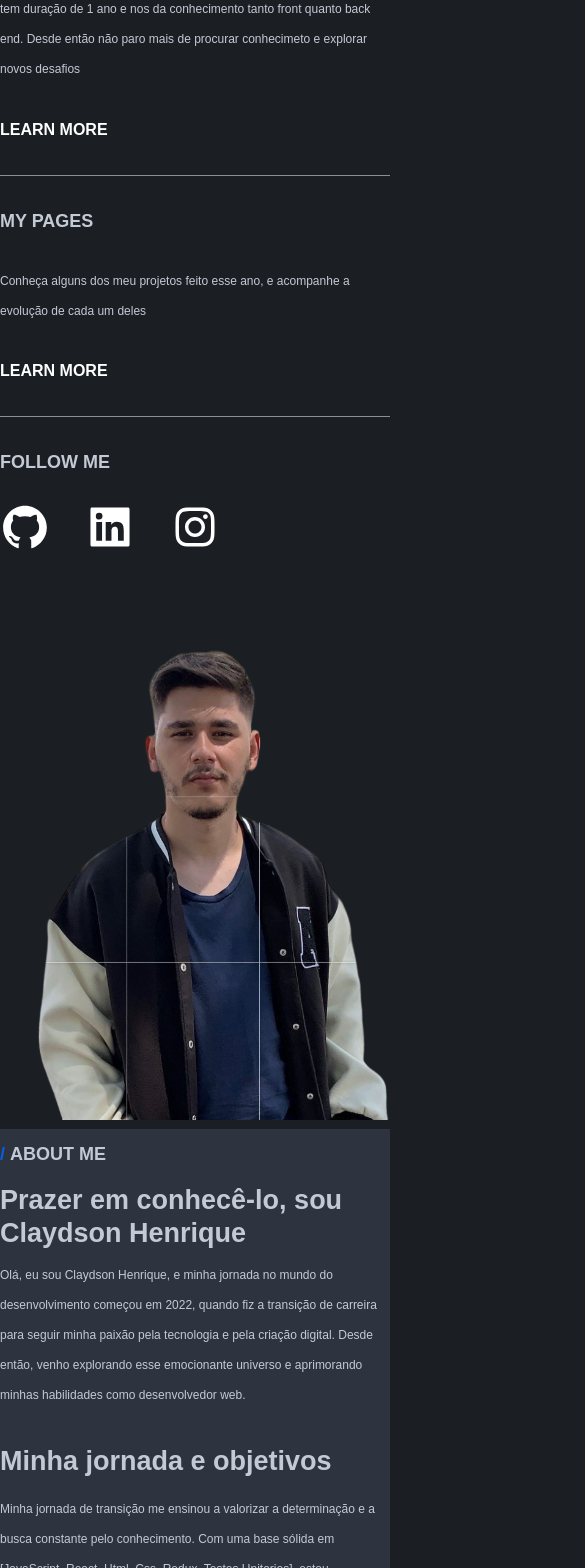
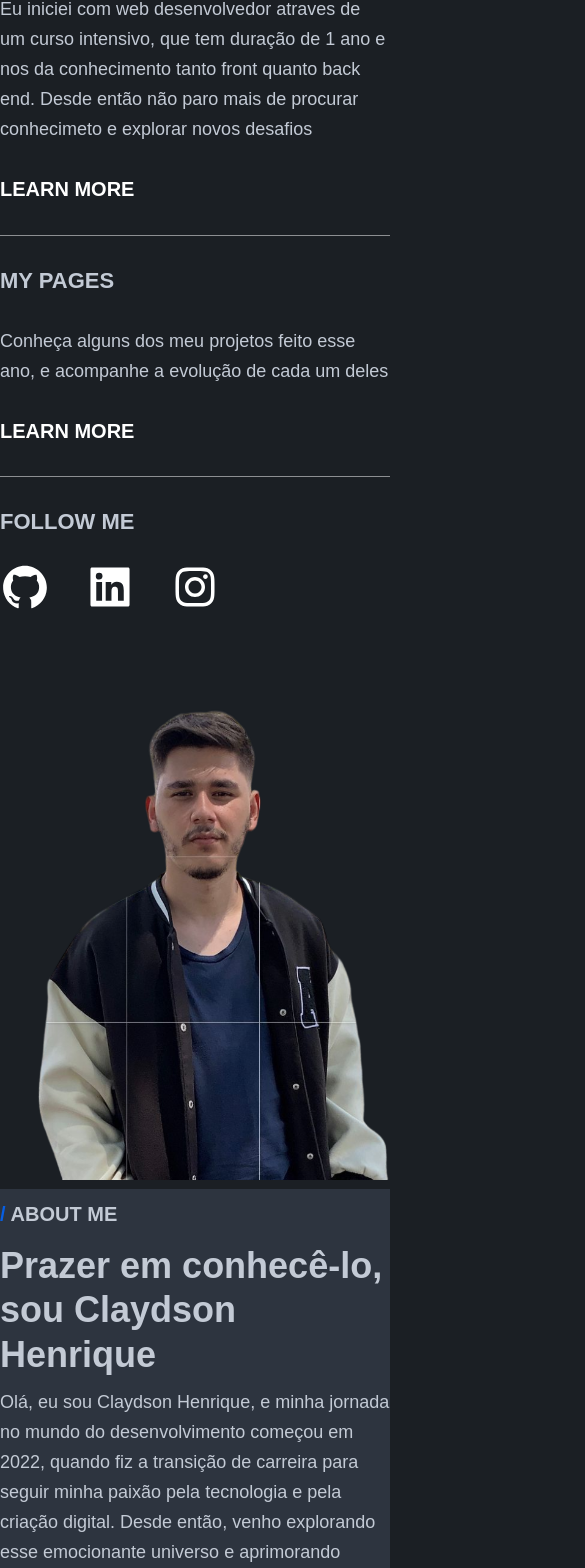
Before and after one commit to ClaydsonHenrique/claydson.github.io, a React (Create React App) app: page / in a window 390 px wide. Shown: the part 427-1995 px from the top of the page, 585 px wide, since content can reach past the window. Built offline with nearby package versions, Linux system fonts and the light colour scheme.

Commit message:
primeiras tags portifolio/projetos

```diff
--- a/src/App.js
+++ b/src/App.js
@@ -4,6 +4,7 @@ import Home from './page/Home'
 import AboutHome from './page/About'
 import Footer from './components/Footer'
 import Skill from './page/Skill'
+import Projects from './page/Projects'
 import './style/style.css'
 
 
@@ -16,6 +17,7 @@ function App() {
       <Home />
       <AboutHome></AboutHome>
       <Skill></Skill>
+      <Projects></Projects>
       <Footer />
     </div>
   );
--- a/src/page/Projects.jsx
+++ b/src/page/Projects.jsx
@@ -1,12 +1,29 @@
 import React from "react";
-
+import '../style/Projects.css'
 
 
 
 export default function Projects() {
   return (
-    <section>
-
+    <section id='Projects'>
+      <div>
+        <h3><span>/</span> MEU PORTFÓLIO</h3>
+        <h1>Dê uma olhada nos últimos projetos que fiz</h1>
+        <div>
+          <div> <p>React</p> <p>Desenvolvimento Web</p></div>
+          <h1>Desenvolvimento de site Ecomerces </h1>
+        </div>
+      </div>
+      <div>
+        <div>
+          <div> <p>React</p> <p>Desenvolvimento Web</p></div>
+          <h1>Desenvolvimento de site App de receita </h1>
+        </div>
+        <div>
+          <div> <p>React</p> <p>Desenvolvimento Web</p></div>
+          <h1>Desenvolvimento de site Ecomerces </h1>
+        </div>
+      </div>
     </section>
   )
 }
--- a/src/page/Skill.jsx
+++ b/src/page/Skill.jsx
@@ -15,19 +15,28 @@ export default function Skill() {
   slidesToShow: 3,
   speed: 1000,
   slidesToScroll: 1,
-    arrows: true,
+  arrows: true, // Defina como true em configuração padrão
   dots: false,
   responsive: [
     {
       breakpoint: 480,
       settings: {
-          arrows: false,
+        arrows: false, // Remova as setas em telas menores que 480 pixels
         slidesToShow: 1,
+        slidesToScroll: 1
+      }
+    },
+    {
+      breakpoint: 820,
+      settings: {
+        arrows: false, // Remova as setas em telas menores que 820 pixels
+        slidesToShow: 2,
         slidesToScroll: 1
       }
     }
   ]
 };
+
 
   const skills = [
     {
--- a/src/style/Foote.css
+++ b/src/style/Foote.css
@@ -64,9 +64,79 @@
   border-bottom: 1px solid white;
 }
 
+@media (max-width: 820px) {
+  .footer-img {
+    display: none;
+  }
+
+  #footer {
+    width: 100%;
+    padding: 20px 0;
+    display: flex;
+    flex-direction: column;
+  }
+
+  .divisor-footer {
+    display: block;
+    height: 1px;
+    width: 100%;
+    background-color: white;
+  }
+
+  .container-footer {
+    display: flex;
+    align-items: center;
+    justify-content: space-between;
+    line-height: 30px;
+  }
+
+
+
+  .container-footer-1 {
+    max-width: 100%;
+    height: 100%;
+  }
+
+  .title-contato {
+    font-size: 1.2em;
+    margin: 15px 0;
+  }
+
+  .text-footer,
+  .container-footer-1 p {
+    font-size: 12px;
+  }
+
+  .link-email,
+  .link-linkedin,
+  .link-footer {
+    /* Adicionei o ponto (.) antes de link-footer */
+    font-size: 16px;
+  }
+
+  .link-footer {
+    margin-top: -12px;
+  }
+
+  .container-footer {
+    max-width: 100%;
+    /* Defina uma largura máxima para evitar que o conteúdo saia da tela */
+    margin: 0 auto;
+    /* Centralize o conteúdo na tela */
+  }
+
+
+  .contato {
+    flex-direction: column;
+    align-items: flex-start !important;
+    /* O uso de !important não é recomendado, tente evitar se possível. */
+    gap: 10px !important;
+  }
+}
+
 @media (max-width: 480px) {
   .footer-img {
-    display: none;
+    display: none !important;
   }
 
   .divisor-footer {
@@ -111,9 +181,11 @@
   link-footer {
     font-size: 16px;
   }
-.link-footer{
-margin-top: -12px;
-}
+
+  .link-footer {
+    margin-top: -12px;
+  }
+
   .container-footer {
     align-items: flex-start;
   }
--- a/src/style/Header.css
+++ b/src/style/Header.css
@@ -317,3 +317,131 @@
   }
 
 }
+
+
+@media (max-width: 820px) {
+  #header {
+    width: 100%;
+    align-items: center;
+  }
+
+  .nav {
+    display: none;
+  }
+
+  .logo {
+    font-size: 15px;
+  }
+
+  #home {
+    padding: 0;
+    width: 100%;
+    text-align: start;
+  }
+
+  .detailsHome {
+    display: flex;
+    flex-direction: column;
+  }
+
+  .homeImage {
+    max-width: 100%;
+    height: auto;
+  }
+
+  .text-02 {
+    max-width: 470px;
+    font-size: 18px;
+  }
+
+  .subtitle {
+    font-size: 22px;
+  }
+
+  .link {
+    font-size: 20px;
+  }
+
+  .container-title {
+    width: 100%;
+    margin: 10px 0;
+  }
+
+  .title {
+    font-size: 2em;
+    line-height: 35px;
+    margin-bottom: 10px;
+  }
+
+
+  .traco {
+    height: 1px;
+    width: 100%;
+  }
+
+  .subtitle {
+    margin-bottom: 25px;
+  }
+
+  .aboutHome {
+    width: 100%;
+    height: 100%;
+  }
+
+  .containerAboutHome {
+    width: 100%;
+    display: flex;
+    flex-direction: column;
+    align-items: center;
+  }
+
+  .title-03 {
+    font-size: 2em;
+    font-weight: 700;
+    line-height: 1.231em;
+  }
+
+  .link-03 {
+    color: var(--neutral--100);
+    font-size: 24px;
+    font-weight: 700;
+    line-height: 1.417em;
+    padding: 10px 0;
+    border-bottom: 3px solid rgb(112, 111, 111);
+    transition: 0.3s ease;
+  }
+
+  .link-03:hover {
+    border-bottom: 3px solid rgb(255, 255, 255);
+  }
+
+  .container-AH-1 {
+    text-align: start;
+    width: 100%;
+    height: 100%;
+    padding: 10px 0;
+  }
+
+  .about-03 {
+    font-weight: bold;
+    font-size: 20px;
+    margin-bottom: 15px;
+  }
+
+  .bg-blue {
+    margin-right: 5px;
+    color: var(--accent--primary-1);
+  }
+
+  .description-03 {
+    margin-top: 10px;
+    margin-bottom: 15px;
+    line-height: 30px;
+    font-size: 18px;
+  }
+
+  .margin-top-text {
+    margin-top: 15px;
+  }
+
+}
--- /dev/null
+++ b/src/style/Projects.css
@@ -0,0 +1,5 @@
+#Projects {
+  width: 1600px;
+  margin: 0 auto;
+
+}
--- a/src/style/Skills.css
+++ b/src/style/Skills.css
@@ -72,14 +72,53 @@
 
 
 .slick-prev {
-  left: 0;
+  left: -80px;
 }
 
 .slick-next {
-  right: 0;
+  right: -80px;
 }
 
+@media (max-width: 820px) {
+  .slick-slide {
+    margin: 10px !important;
+  }
 
+  #skills {
+    width: 100%;
+  }
+
+
+  .containerAboutHome {
+    max-width: 100% ;
+    margin: 0 auto;
+  }
+
+  .title-04 {
+    margin: 20px 0 15px 0;
+    font-size: 1.5em;
+  }
+
+.slick-next,
+.slick-prev {
+display: none !important;
+}
+
+  .slideContainer {
+    max-width: 100%;
+    margin: 0 auto;
+  }
+
+  .nameSkil {
+    font-size: 1.5em;
+  }
+
+  .container-text-01 {
+    font-size: 12px;
+  }
+
+
+}
 
 @media (max-width: 480px) {
   .slick-slide {
```
Lines whose indentation alone changed are shown as unchanged.
